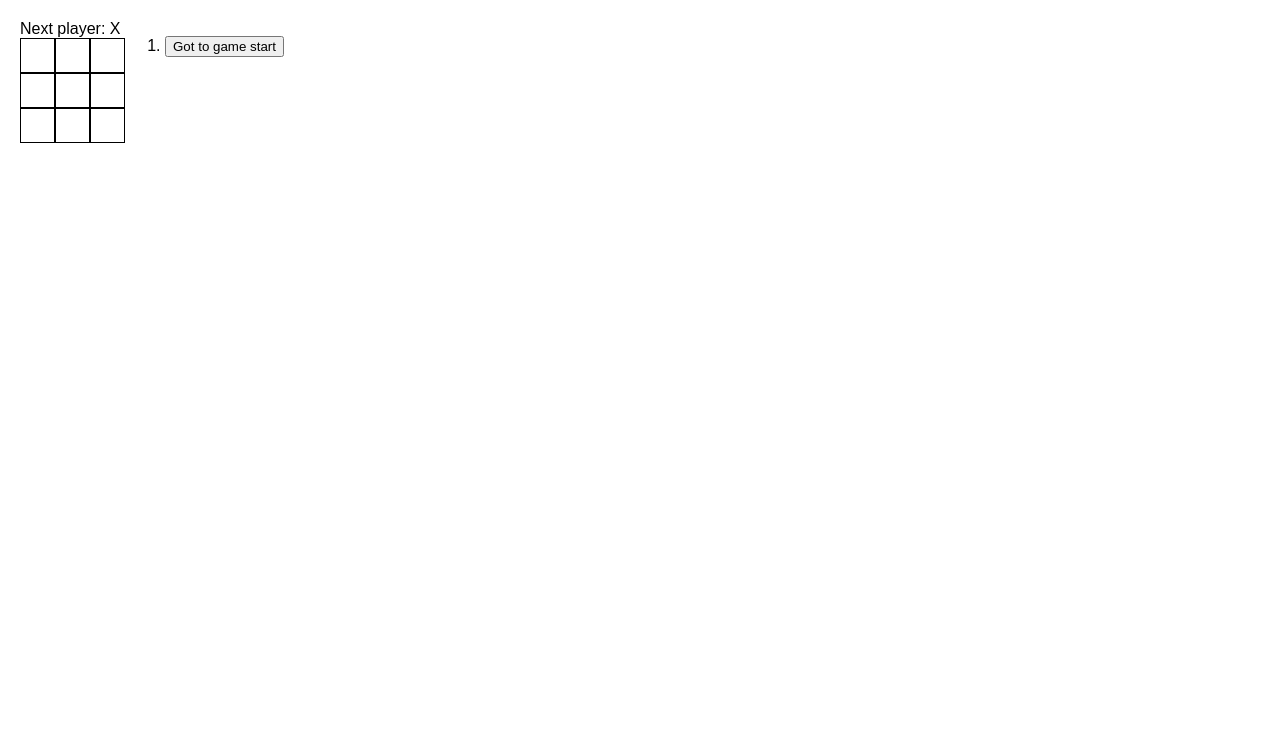
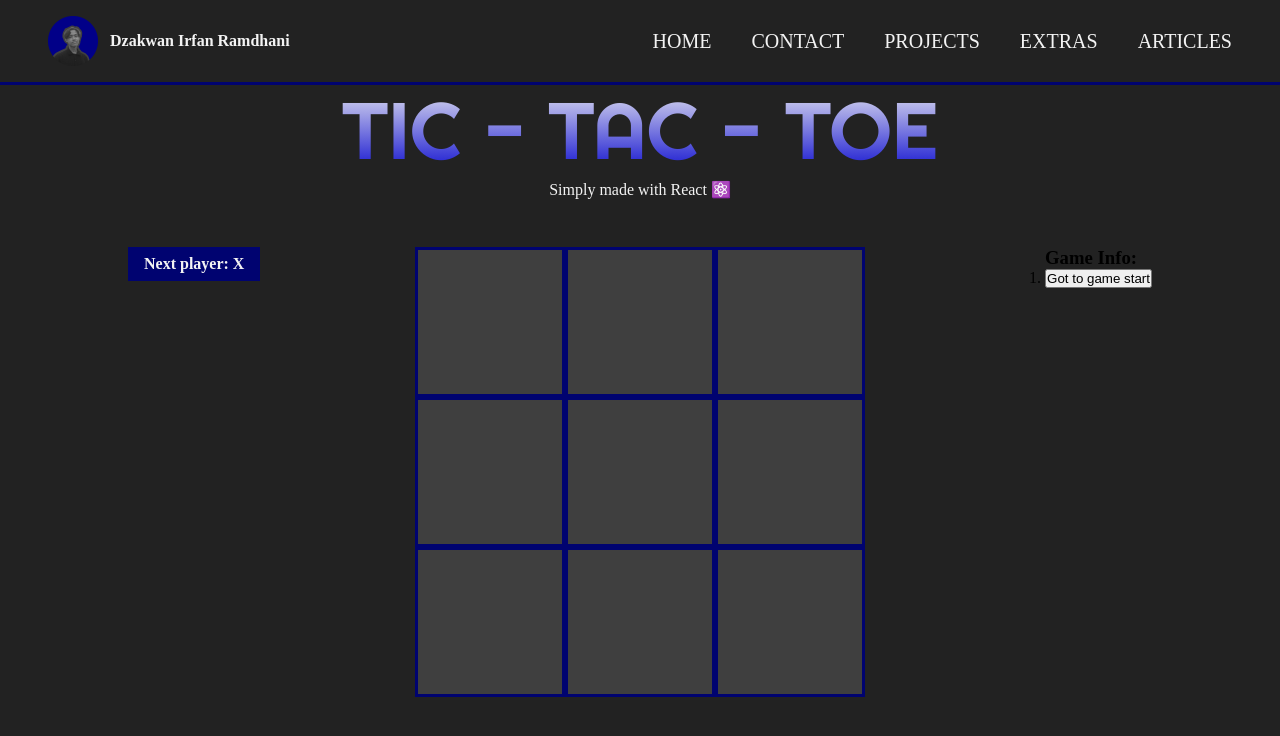
Before and after one commit to dzakwanIrfan/tic-tac-toe, a React (Vite) app: page / in a window 1280 px wide. Shown: the top 736 px of the page. Built offline with nearby package versions, Linux system fonts and the light colour scheme.

Commit message:
styling layout

```diff
--- a/src/App.jsx
+++ b/src/App.jsx
@@ -34,13 +34,55 @@ export default function Game(){
   });
 
   return(
+    <>
+      <Navbar />
+      <Header />
       <div className='game'>
         <div className='game-board'>
           <Board xIsNext={xIsNext} squares={currentSquares} onPlay={handlePlay}/>
         </div>
         <div className="game-info">
+          <h3>Game Info:</h3>
           <ol>{moves}</ol>
         </div>
       </div>
+    </>
   );
 }
+
+function Header(){
+  return(
+    <div className="title">
+      <div className="sub-title">TIC - TAC - TOE</div>
+      <p>Simply made with React ⚛️</p>
+    </div>
+  );
+}
+
+function Navbar(){
+  return(
+    <header>
+        <div className="logo">
+            <img src="img/logo.png" alt="logo"></img>
+            <div className="logo-name">Dzakwan Irfan Ramdhani</div>
+        </div>
+        <nav>
+            <a href="#home">HOME</a>
+            <a href="#contact">CONTACT</a>
+            <a href="#project">PROJECTS</a>
+            <a href="">EXTRAS</a>
+            <a href="">ARTICLES</a>
+        </nav>
+        <div id="myLinks">
+            <a href="#home">HOME</a>
+            <a href="#contact">CONTACT</a>
+            <a href="#project">PROJECTS</a>
+            <a href="">EXTRAS</a>
+            <a href="">ARTICLES</a>
+        </div>
+        <div className="hamburger">
+            <i className="iconoir-menu"></i>
+        </div>
+    </header>
+  );
+}
--- a/src/components/Board.jsx
+++ b/src/components/Board.jsx
@@ -26,9 +26,24 @@ export default function Board({xIsNext, squares, onPlay}) {
       status = 'Next player: ' + (xIsNext ? 'X' : 'O');
     }
 
+    let style = {};
+    if(winner){
+      if(winner === 'X'){
+        style = { backgroundColor: '#000370', color: '#f3f3f3' };
+      }else{
+        style = { backgroundColor: '#f3f3f3', color: '#000370' };
+      }
+    }else{
+      if (xIsNext) {
+          style = { backgroundColor: '#000370', color: '#f3f3f3' };
+      } else {
+          style = { backgroundColor: '#f3f3f3', color: '#000370' };
+      }
+    }
+
     return(
-      <>
-        <div className='status'>{status}</div>
+      <div className="board-container">
+        <div style={style} className='status'>{status}</div>
         <div className='board'>
           <Square value={squares[0]} onSquareClick={() => handleClick(0)}/>
           <Square value={squares[1]} onSquareClick={() => handleClick(1)}/>
@@ -40,6 +55,6 @@ export default function Board({xIsNext, squares, onPlay}) {
           <Square value={squares[7]} onSquareClick={() => handleClick(7)}/>
           <Square value={squares[8]} onSquareClick={() => handleClick(8)}/>
         </div>
-      </>
+      </div>
     );
   }
--- a/src/components/Square.jsx
+++ b/src/components/Square.jsx
@@ -5,6 +5,12 @@ export default function Square({ value, onSquareClick }){
     // function handleClick(){
     //   setValue('X');
     // }
+    let style = ''
+    if(value === 'X'){
+        style = {color: '#000370'}
+    }else{
+        style = {color: '#f3f3f3'}
+    }
 
-    return <button className='square' onClick={onSquareClick}>{value}</button>
+    return <button style={style} className='square' onClick={onSquareClick}>{value}</button>
   }
--- a/src/index.css
+++ b/src/index.css
@@ -1,21 +1,146 @@
+@import url('https://fonts.googleapis.com/css2?family=Righteous&display=swap');
+
+:root{
+  --biruGelap: #000370;
+  --biru: #0000cd;
+  --hitamBG: #3f3f3f;
+  --hitam: #222222;
+  --putih: #f3f3f3;
+}
+
 *{
   box-sizing: border-box;
+  padding: 0;
+  margin: 0;
 }
 
 body{
-  font-family: sans-serif;
-  margin: 20px;
-  padding: 0;
+  background-color: var(--hitam);
+  font-family: poppins;
+}
+
+header{
+  background-color: var(--hitam);
+  border-bottom: var(--biruGelap) solid 3px;
+  width: 100%;
+  display: flex;
+  position: fixed;
+  align-items: center;
+  justify-content: space-between;
+  padding: 1rem 3rem;
+  right: 0;
+  top: 0;
+  z-index: 99999;
+}
+
+header .hamburger{
+  display: none;
+  color: var(--putih);
+  font-size: 1.5rem;
+  cursor: pointer;
+  transition: all 0.3s;
+}
+
+#myLinks {
+  position: fixed;
+  right: -100%; /* Start off-screen */
+  top: 0;
+  width: 10rem;
+  height: 100%;
+  background-color: var(--hitamBG); /* Example background color */
+  overflow-x: hidden;
+  transition: 0.5s;
+  display: flex;
+  flex-direction: column;
+  align-items: center;
+  gap: 1rem;
+  padding-top: 7rem;
+}
+
+#myLinks a{
+  text-decoration: none;
+  color: var(--putih);
+  font-size: 20px;
+  font-weight: 400;
+  padding: 0 3rem;
+}
+
+#myLinks.active {
+  right: 0; /* Slide in */
+}
+
+#myLinks a:hover{
+  color: rgba(243, 243, 243, 0.75);
+}
+
+header .hamburger:hover{
+  color: var(--biruGelap);
+}
+
+header .logo{
+  display: flex;
+  align-items: center;
+  cursor: pointer;
+}
+
+header .logo:hover{
+  opacity: 0.75;
+}
+
+header .logo img{
+  width: 50px;
+  margin-right: 12px;
+  height: auto;
+}
+
+header .logo .logo-name{
+  font-size: 16px;
+  font-weight: 700;
+  color: var(--putih);
+}
+
+header nav{
+  margin-left: auto;
+}
+
+nav a{
+  margin-left: 40px;
+  text-decoration: none;
+  color: var(--putih);
+  font-size: 20px;
+  font-weight: 400;
+  padding-bottom: 2px;
+  position: relative;
+}
+
+nav a:hover{
+  color: rgba(243, 243, 243, 0.75);
+}
+
+nav a::after {
+content: "";
+position: absolute;
+left: 0;
+bottom: 0;
+width: 0;
+height: 2px;
+background-image: linear-gradient(to right, rgba(243, 243, 243, 1), rgb(0, 0, 205));
+transition: width 0.3s ease-out; /* Animasi lebar garis bawah */
+}
+
+nav a:hover::after {
+width: 100%; /* Mengatur lebar garis bawah menjadi 100% saat dihover */
 }
 
 .square{
   width: 35px;
   height: 35px;
-  border: 1px solid black;
-  background-color: white;
-  font-size: 1.2rem;
+  border: 3px solid var(--biruGelap);
+  background-color: var(--hitamBG);
+  font-size: 5rem;
   font-weight: bold;
   cursor: pointer;
+  color: var(--biruGelap);
 }
 
 .board{
@@ -28,3 +153,58 @@ body{
 .game{
   display: flex;
 }
+
+.title{
+  text-align: center;
+  margin-top: 5rem;
+}
+
+.title .sub-title{
+  font-size: 5rem;
+  background: linear-gradient(#f3f3f3, #0000cd);
+			-webkit-text-fill-color: transparent;
+			-webkit-background-clip: text;
+      font-family: 'Righteous', sans-serif;
+}
+
+.title p{
+  font-size: 1rem;
+  color: var(--putih);
+}
+
+.game{
+  position: relative;
+  display: flex;
+  flex-direction: column;
+  justify-content: center;
+  align-items: center;
+  margin: 3rem 0;
+}
+
+.game-info{
+  position: absolute;
+  right: 10%;
+  top: 0;
+}
+
+.board{
+  width: 450px;
+  height: 450px;
+}
+
+.status{
+  font-size: 1rem;
+  font-weight: 600;
+  position: absolute;
+  left: 10%;
+  padding: 0.5rem 1rem;
+}
+
+.square{
+  width: 150px;
+  height: 150px;
+}
+
+.board-container{
+  display: flex;
+}
```
Also changed, not shown: public/img/logo.png (added). Lines whose indentation alone changed are shown as unchanged.
